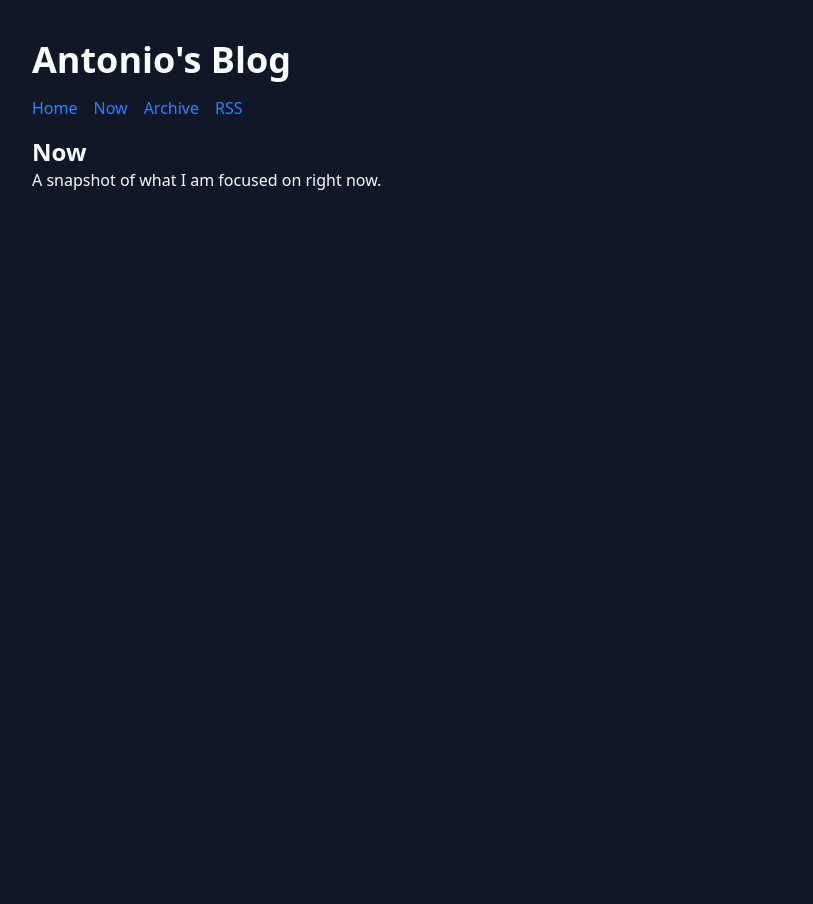
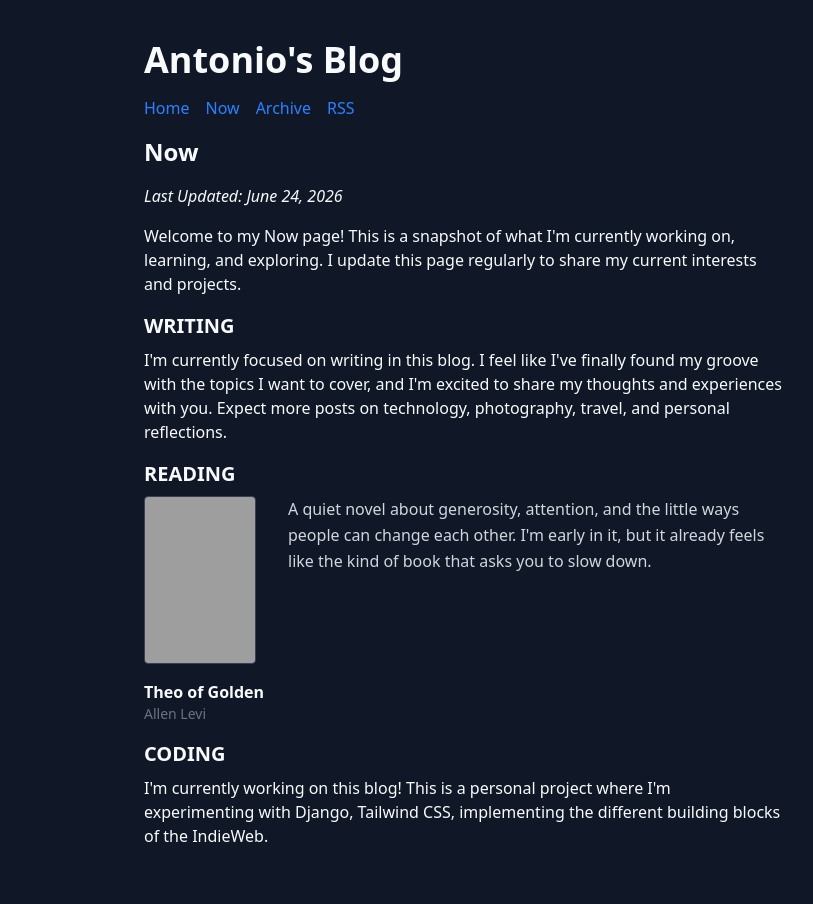
Before and after one commit to Otolock/antoniosantos.io-django, a Django app: page /now/ in a window 1280 px wide. Shown: the whole page, without its empty margins (176-989 px from the left). Before the commit the page ends 190 px from the top, so only its background shows below. Run offline with Django 5.2, Linux system fonts and the light colour scheme; grey boxes are pictures that could not be loaded.

Commit message:
Clean up now page layout

```diff
--- a/blog/static/blog/style.css
+++ b/blog/static/blog/style.css
@@ -10,10 +10,12 @@
     --color-blue-500: oklch(62.3% 0.214 259.815);
     --color-blue-700: oklch(48.8% 0.243 264.376);
     --color-gray-50: oklch(98.5% 0.002 247.839);
+    --color-gray-300: oklch(87.2% 0.01 258.338);
     --color-gray-500: oklch(55.1% 0.027 264.364);
+    --color-gray-700: oklch(37.3% 0.034 259.733);
     --color-gray-900: oklch(21% 0.034 264.665);
     --spacing: 0.25rem;
-    --container-4xl: 56rem;
+    --container-2xl: 42rem;
     --text-sm: 0.875rem;
     --text-sm--line-height: calc(1.25 / 0.875);
     --text-lg: 1.125rem;
@@ -26,6 +28,7 @@
     --text-4xl--line-height: calc(2.5 / 2.25);
     --font-weight-bold: 700;
     --tracking-tight: -0.025em;
+    --leading-relaxed: 1.625;
     --default-font-family: var(--font-sans);
     --default-mono-font-family: var(--font-mono);
   }
@@ -612,14 +615,59 @@
   .flex {
     display: flex;
   }
-  .max-w-4xl {
-    max-width: var(--container-4xl);
+  .aspect-\[2\/3\] {
+    aspect-ratio: 2/3;
+  }
+  .w-28 {
+    width: calc(var(--spacing) * 28);
+  }
+  .w-32 {
+    width: calc(var(--spacing) * 32);
+  }
+  .max-w-2xl {
+    max-width: var(--container-2xl);
+  }
+  .flex-1 {
+    flex: 1;
+  }
+  .shrink-0 {
+    flex-shrink: 0;
+  }
+  .flex-col {
+    flex-direction: column;
   }
   .gap-4 {
     gap: calc(var(--spacing) * 4);
   }
+  .space-y-2 {
+    :where(& > :not(:last-child)) {
+      --tw-space-y-reverse: 0;
+      margin-block-start: calc(calc(var(--spacing) * 2) * var(--tw-space-y-reverse));
+      margin-block-end: calc(calc(var(--spacing) * 2) * calc(1 - var(--tw-space-y-reverse)));
+    }
+  }
+  .space-y-4 {
+    :where(& > :not(:last-child)) {
+      --tw-space-y-reverse: 0;
+      margin-block-start: calc(calc(var(--spacing) * 4) * var(--tw-space-y-reverse));
+      margin-block-end: calc(calc(var(--spacing) * 4) * calc(1 - var(--tw-space-y-reverse)));
+    }
+  }
+  .rounded {
+    border-radius: 0.25rem;
+  }
+  .border {
+    border-style: var(--tw-border-style);
+    border-width: 1px;
+  }
+  .border-gray-700 {
+    border-color: var(--color-gray-700);
+  }
   .bg-gray-900 {
     background-color: var(--color-gray-900);
+  }
+  .object-cover {
+    object-fit: cover;
   }
   .px-4 {
     padding-inline: calc(var(--spacing) * 4);
@@ -653,6 +701,10 @@
     font-size: var(--text-xl);
     line-height: var(--tw-leading, var(--text-xl--line-height));
   }
+  .leading-relaxed {
+    --tw-leading: var(--leading-relaxed);
+    line-height: var(--leading-relaxed);
+  }
   .font-bold {
     --tw-font-weight: var(--font-weight-bold);
     font-weight: var(--font-weight-bold);
@@ -667,17 +719,33 @@
   .text-gray-50 {
     color: var(--color-gray-50);
   }
+  .text-gray-300 {
+    color: var(--color-gray-300);
+  }
   .text-gray-500 {
     color: var(--color-gray-500);
   }
   .uppercase {
     text-transform: uppercase;
   }
+  .italic {
+    font-style: italic;
+  }
   .hover\:text-blue-700 {
     &:hover {
       @media (hover: hover) {
         color: var(--color-blue-700);
       }
+    }
+  }
+  .sm\:flex-row {
+    @media (width >= 40rem) {
+      flex-direction: row;
+    }
+  }
+  .sm\:items-start {
+    @media (width >= 40rem) {
+      align-items: flex-start;
     }
   }
   .lg\:prose-xl {
@@ -882,6 +950,20 @@
     }
   }
 }
+@property --tw-space-y-reverse {
+  syntax: "*";
+  inherits: false;
+  initial-value: 0;
+}
+@property --tw-border-style {
+  syntax: "*";
+  inherits: false;
+  initial-value: solid;
+}
+@property --tw-leading {
+  syntax: "*";
+  inherits: false;
+}
 @property --tw-font-weight {
   syntax: "*";
   inherits: false;
@@ -893,6 +975,9 @@
 @layer properties {
   @supports ((-webkit-hyphens: none) and (not (margin-trim: inline))) or ((-moz-orient: inline) and (not (color:rgb(from red r g b)))) {
     *, ::before, ::after, ::backdrop {
+      --tw-space-y-reverse: 0;
+      --tw-border-style: solid;
+      --tw-leading: initial;
       --tw-font-weight: initial;
       --tw-tracking: initial;
     }
--- a/blog/templates/blog/base.html
+++ b/blog/templates/blog/base.html
@@ -7,7 +7,7 @@
     <title>{% block title %}Antonio's Blog{% endblock %}</title>
     <link rel="stylesheet" href="{% static 'blog/style.css' %}">
 </head>
-<body class="mx-auto max-w-4xl px-4 py-10 font-sans bg-gray-900 text-gray-50">
+<body class="mx-auto max-w-2xl px-4 py-10 font-sans bg-gray-900 text-gray-50">
     <h1 class="text-4xl font-bold">Antonio's Blog</h1>
     <nav class="flex gap-4 my-4">
         <a class="text-blue-500 hover:text-blue-700" href="{% url 'blog:post_list' %}">Home</a>
--- a/blog/templates/blog/now.html
+++ b/blog/templates/blog/now.html
@@ -5,11 +5,60 @@ Now
 {% endblock %}
 
 {% block content %}
-<section class="my-4">
+<section class="my-4 space-y-4">
     <h2 class="text-2xl font-bold">Now</h2>
 
+    <p class="italic">
+        Last Updated: June 24, 2026
+    </p>
+
     <p>
-        A snapshot of what I am focused on right now.
+        Welcome to my Now page! This is a snapshot of what I'm currently working on, learning, and exploring. I update this page regularly to share my current interests and projects.
     </p>
+
+    <section class="space-y-2">
+        <h2 class="text-xl font-bold uppercase">Writing</h2>
+        <p>
+            I'm currently focused on writing in this blog. I feel like I've finally
+            found my groove with the topics I want to cover, and I'm excited to share my thoughts and experiences with you. Expect more posts on technology, photography, travel, and personal reflections.
+        </p>
+    </section>
+
+    <section class="space-y-2">
+        <h2 class="text-xl font-bold uppercase">Reading</h2>
+
+        <div class="flex flex-col gap-4 sm:flex-row sm:items-start">
+            <div class="w-32 shrink-0">
+                <a href="https://openlibrary.org/books/OL60925324M" target="_blank" rel="noopener noreferrer">
+                    <img
+                        class="aspect-[2/3] w-28 rounded border border-gray-700 object-cover"
+                        src="https://covers.openlibrary.org/b/olid/OL60925324M-L.jpg"
+                        alt="Cover of Theo of Golden by Allen Levi"
+                        width="112"
+                        height="168"
+                        loading="lazy"
+                    >
+                </a>
+
+                <div class="mt-4">
+                    <p class="font-bold">Theo of Golden</p>
+                    <p class="text-sm text-gray-500">Allen Levi</p>
+                </div>
+            </div>
+
+            <p class="flex-1 leading-relaxed text-gray-300">
+                A quiet novel about generosity, attention, and the little ways people can change each other. I'm early in it, but it already feels like the kind of book that asks you to slow down.
+            </p>
+        </div>
+    </section>
+
+    <section class="space-y-2">
+        <h2 class="text-xl font-bold uppercase">Coding</h2>
+        <p>
+            I'm currently working on this blog! This is a personal project
+            where I'm experimenting with Django, Tailwind CSS, implementing
+            the different building blocks of the IndieWeb.
+        </p>
+    </section>
 </section>
 {% endblock %}
```
